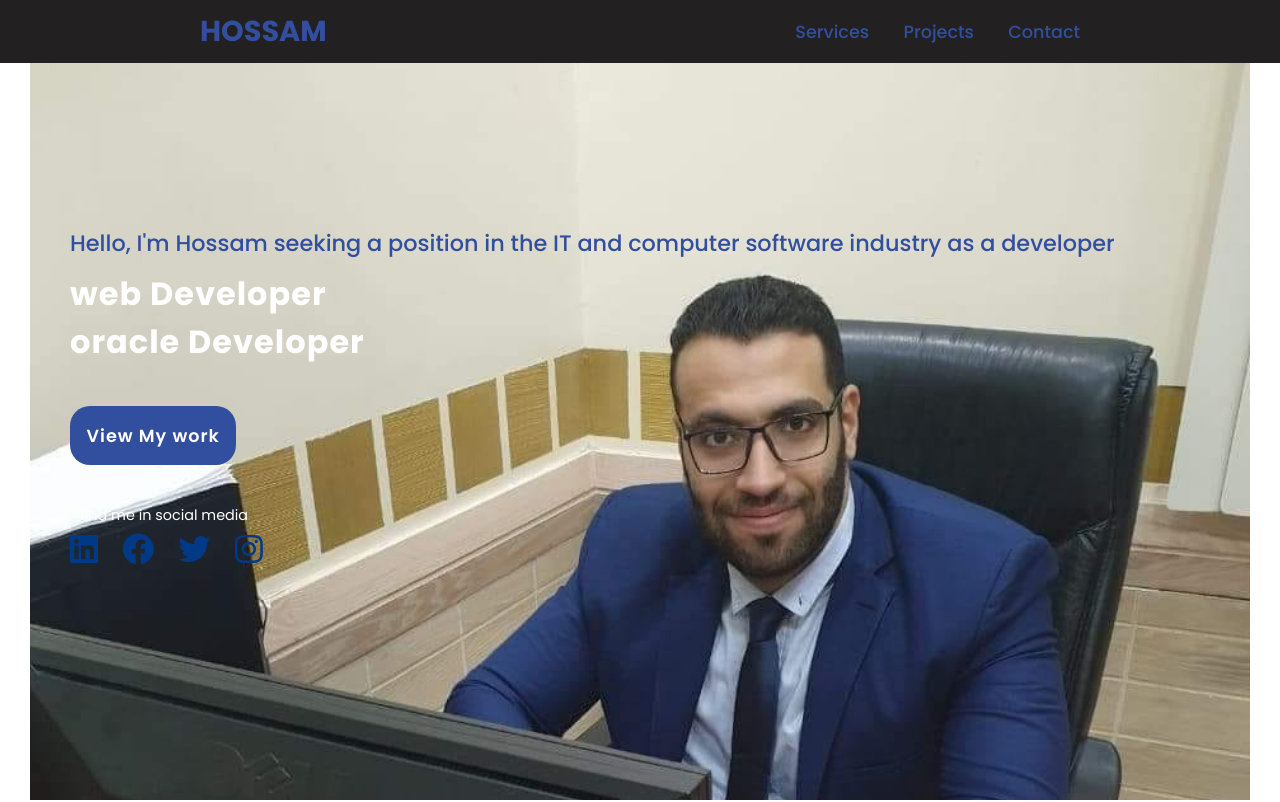
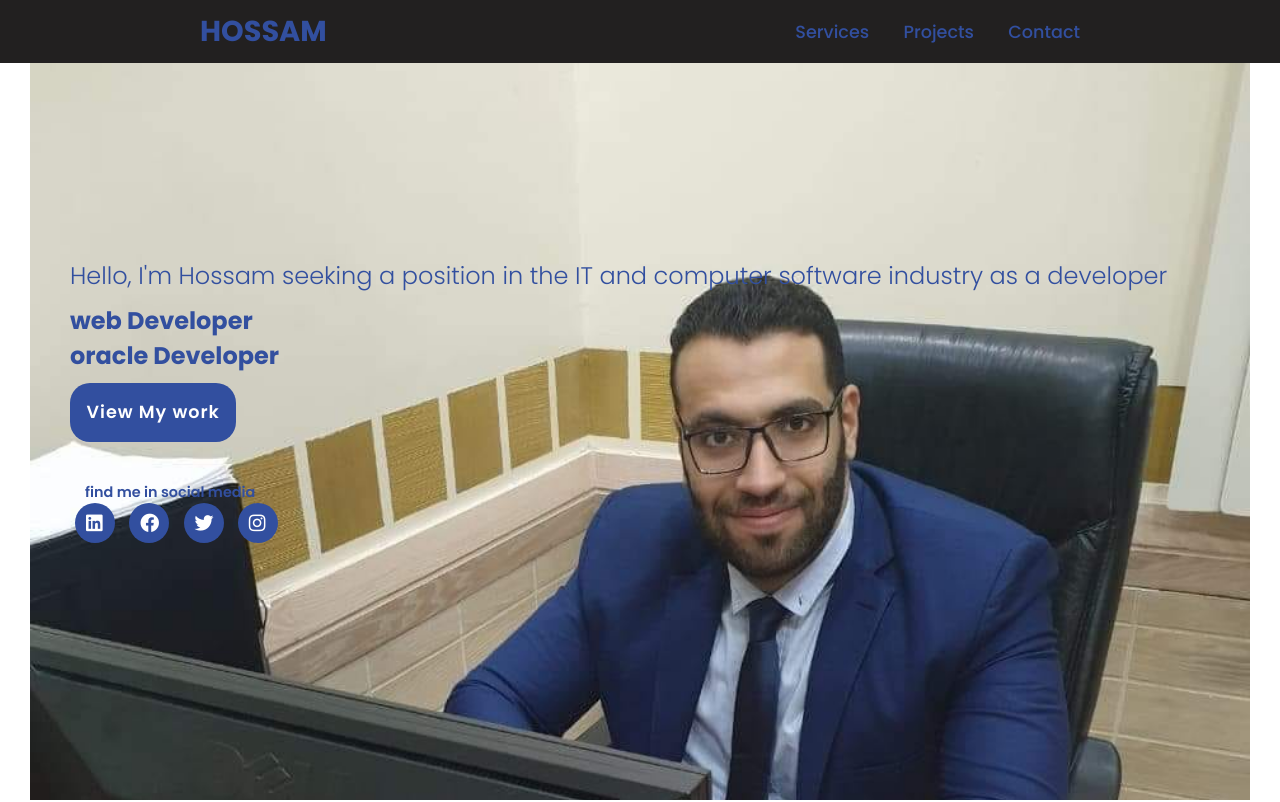
Before and after one commit to Rigidhoss/cv, a plain HTML site: page index.html in a window 1280 px wide. Shown: the top 802 px of the page. Drawn offline with Linux system fonts and the light colour scheme.

Commit message:
Update styl.css

```diff
--- a/styl.css
+++ b/styl.css
@@ -69,28 +69,25 @@ background-attachment: fixed;
 .main h2{
 
 color:#324f9f ;
-font-size: 1.4em;
-font-weight: 500;
+font-size: 1;
+font-weight: 300;
 
 }
 .main h2 span {
 display: inline-block;
 margin-top: 10px;
 color:#324f9f ;
-font-size: 2.5em;
-font-weight: 600;
+font-size:1.5;
+
+
 
 }
 
 .main h3  {
-    display: inline-block;
-    color:white ;
-    font-size: 2em;
-    font-weight: 700;
-    letter-spacing: 1px;
-    margin-top: 10px;
-    margin-bottom: 30px;
-
+display: inline-block;
+margin-top: 10px;
+color:#324f9f ;
+font-size:1.5em;
     }
 
     .main-btn{
@@ -115,10 +112,20 @@ transform: scale(1.2);
 
 
 .social-icon a {
+     color: #324f9f;
+     display: inline-block;
+     width: 40px;
+     height: 40px;
+     background: #324f9f;
+     color: #fff;
+     margin: 0 5px;
+     border-radius: 50%;
+     font-size: 19px;
+}
 
-color: rgb(0, 57, 133);
-font-size: 2em;
-padding-right: 20px;
+.social-icon a i {
+    margin: 0 11px;
+line-height: 40px;
 }
 .social-icon p {
       margin-left: 10px;
@@ -127,9 +134,11 @@ padding-right: 20px;
     padding-right: 20px;
     }
     .main .social-icon p {
-        margin-left: 10px;
-        color: #fff;
+        margin-left: 15px;
+        color: #324f9f;
+        font-weight: 600;
         font-size: 0.9em;
+
         padding-right: 20px;}
 
 .icon{
```
